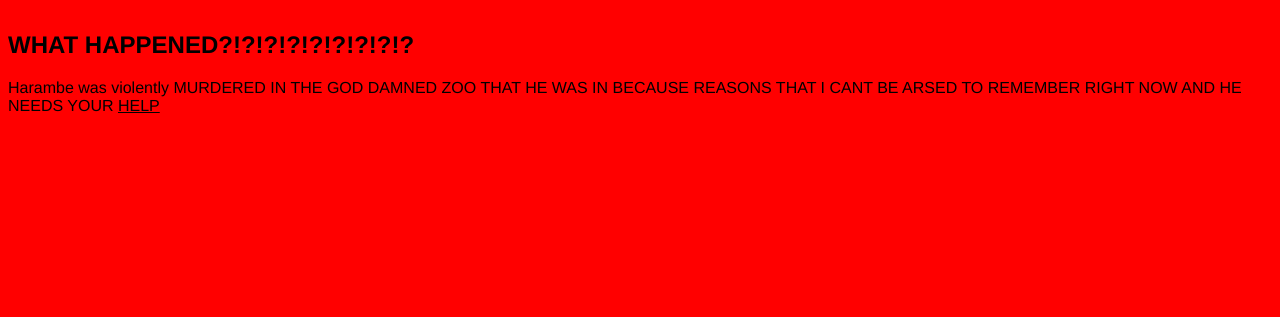
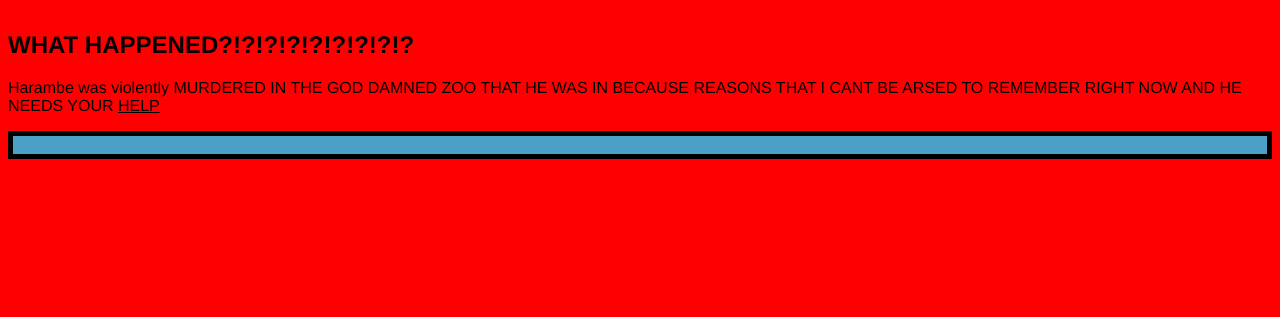
Before and after one commit to UnixNight/harambe, a plain HTML site: page index.html in a window 1280 px wide. Shown: the part 483-800 px from the top of the page. Drawn offline with Linux system fonts and the light colour scheme.

Commit message:
Added footer css

```diff
--- a/css/style.css
+++ b/css/style.css
@@ -19,3 +19,8 @@ h1{
     border: 5px solid #000000;
     background-color: #4C9FC5;
 }
+
+footer {
+    border: 5px solid #000000;
+    background-color: #4C9FC5;
+}
```
